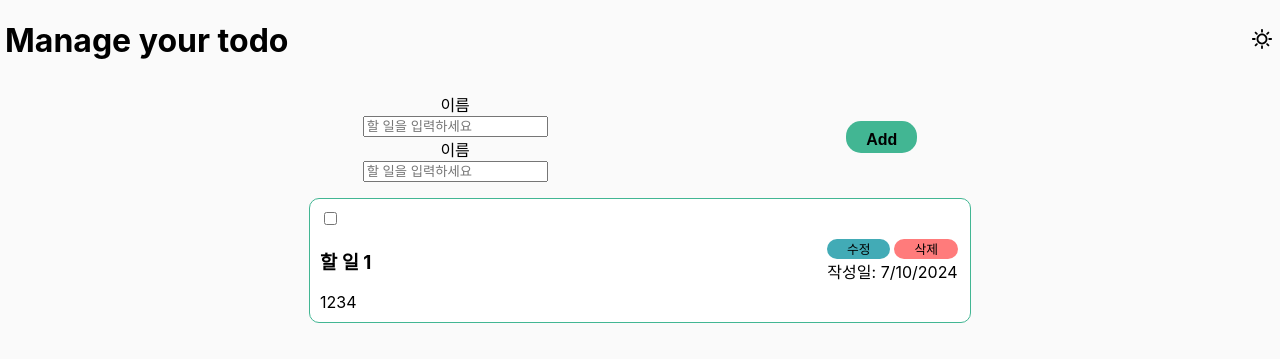
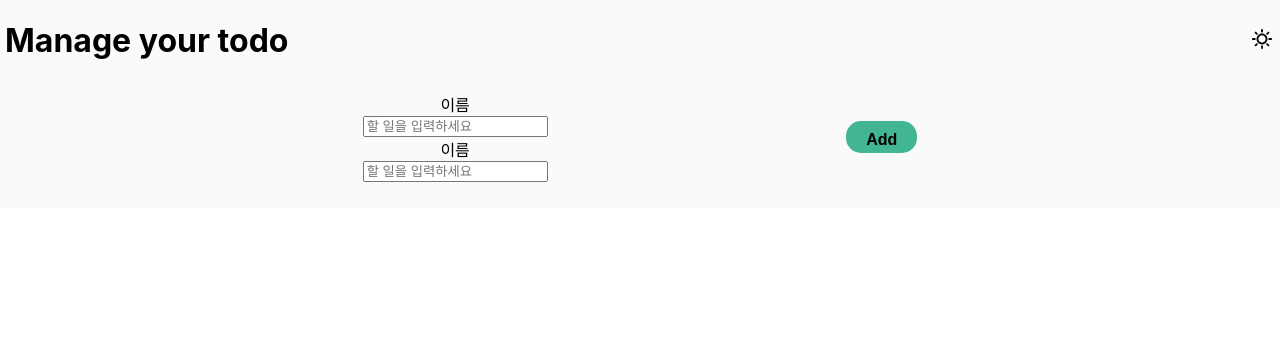
Before and after one commit to Urchinode/web_full_stack_practice, a React (Vite) app in the folder todo-upgrade/: page / in a window 1280 px wide. Shown: the top 362 px of the page. Built offline with nearby package versions, Linux system fonts and the light colour scheme.

Commit message:
[ug-todo] fix: change todo createdAt type from date to string
redux logger error

```diff
--- a/todo-upgrade/src/components/todo/TodoList.tsx
+++ b/todo-upgrade/src/components/todo/TodoList.tsx
@@ -1,9 +1,7 @@
-import { useState } from "react";
 import TodoCard from "./card/TodoCard";
 import styled from "styled-components";
 import { Todo } from "@/types/todo";
 import { useSelector } from "react-redux";
-import todoReducer from "@/store/reducer";
 import { RootState } from "@/store";
 import { useDispatch } from "react-redux";
 
@@ -22,8 +20,6 @@ const TodoListItem = styled.li`
 const TodoList = () => {
   // useSelector로 todoReducer의 state를 가져와서 사용
   const todos = useSelector((state: RootState) => state.todos);
-  const dispatch = useDispatch();
-  console.log(todos);
   return (
     <>
       <TodoListContainer>
--- a/todo-upgrade/src/components/todo/card/TodoCard.tsx
+++ b/todo-upgrade/src/components/todo/card/TodoCard.tsx
@@ -103,7 +103,7 @@ const TodoCard = ({ data }: { data: Todo }) => {
             <DeleteButton theme={theme}>삭제</DeleteButton>
           </CardButtonContent>
           <TodoContent theme={theme}>
-            작성일: {data.createdAt.toLocaleDateString()}
+            작성일: {data.createdAt}
           </TodoContent>
         </CardRightContent>
       </CardContainer>
--- a/todo-upgrade/src/store/reducer.ts
+++ b/todo-upgrade/src/store/reducer.ts
@@ -10,15 +10,7 @@ import { Todo } from "@/types/todo";
 
 type TodoState = Todo[];
 
-export const initialState: TodoState = [
-  {
-    id: "1",
-    title: "할 일 1",
-    content: "1234",
-    isDone: false,
-    createdAt: new Date(),
-  },
-];
+export const initialState: TodoState = [];
 
 export const todoReducer = (
   state: TodoState = initialState,
--- a/todo-upgrade/src/types/todo.ts
+++ b/todo-upgrade/src/types/todo.ts
@@ -3,5 +3,5 @@ export interface Todo{
     title: string;
     content: string;
     isDone: boolean;
-    createdAt: Date;
+    createdAt: string;
   }
```
